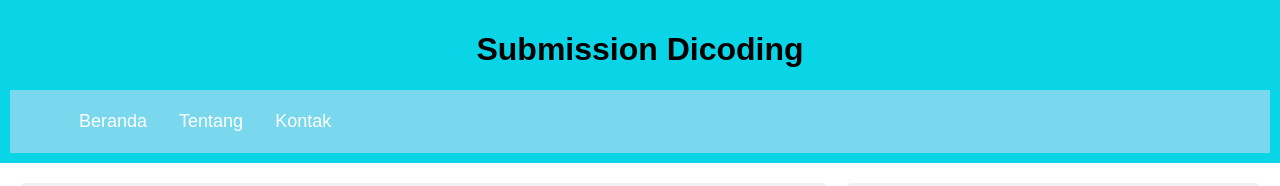
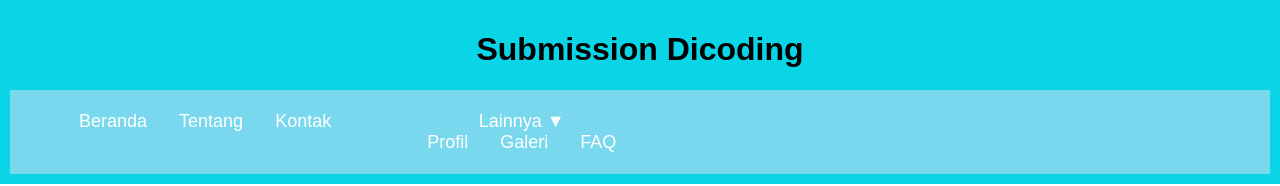
Before and after one commit to Naufal1119/submisi-fc-belajar-dasar-pemrograman-web-dicoding, a plain HTML site: page index.html in a window 1280 px wide. Shown: the top 186 px of the page. Drawn offline with Linux system fonts and the light colour scheme.

Commit message:
Update index.html
Memperbaiki index.html

```diff
--- a/index.html
+++ b/index.html
@@ -7,20 +7,26 @@
     <link rel="stylesheet" href="css/style.css">
 </head>
 <body>
-
     <header>
-        <div class="Jumbtron">
+        <div class="jumbotron">
             <h1>Submission Dicoding</h1>
             <nav>
-            <ul>
+                <ul id="menu">
                     <li><a href="#Beranda">Beranda</a></li>
                     <li><a href="#Tentang">Tentang</a></li>
                     <li><a href="#Kontak">Kontak</a></li>
+                    <li class="dropdown">
+                        <a href="#" id="dropdownMenu">Lainnya ▼</a>
+                        <ul class="dropdown-content" id="dropdownContent">
+                            <li><a href="#">Profil</a></li>
+                            <li><a href="#">Galeri</a></li>
+                            <li><a href="#">FAQ</a></li>
+                        </ul>
+                    </li>
                 </ul>
             </nav>
         </div>
     </header>
-
     <main>
         <article>
             <h2>Profil Singkat</h2>
@@ -35,7 +41,6 @@
                 atau kolaborasi yang bisa kita lakukan bersama. Selamat menjelajahi!
             </p>
         </article>
-
         <aside>
             <h2>Logo</h2>
             <img src="img/Logo_Naufal.jpeg" alt="Deskripsi Gambar">
@@ -66,10 +71,10 @@
               </section>
         </aside>
     </main>
-
     <footer>
         <p>Hak Cipta © 2023. Naufal</p>
     </footer>
 
+    <script src="js/script.js"></script>
 </body>
 </html>
```
Lines whose indentation alone changed are shown as unchanged.
